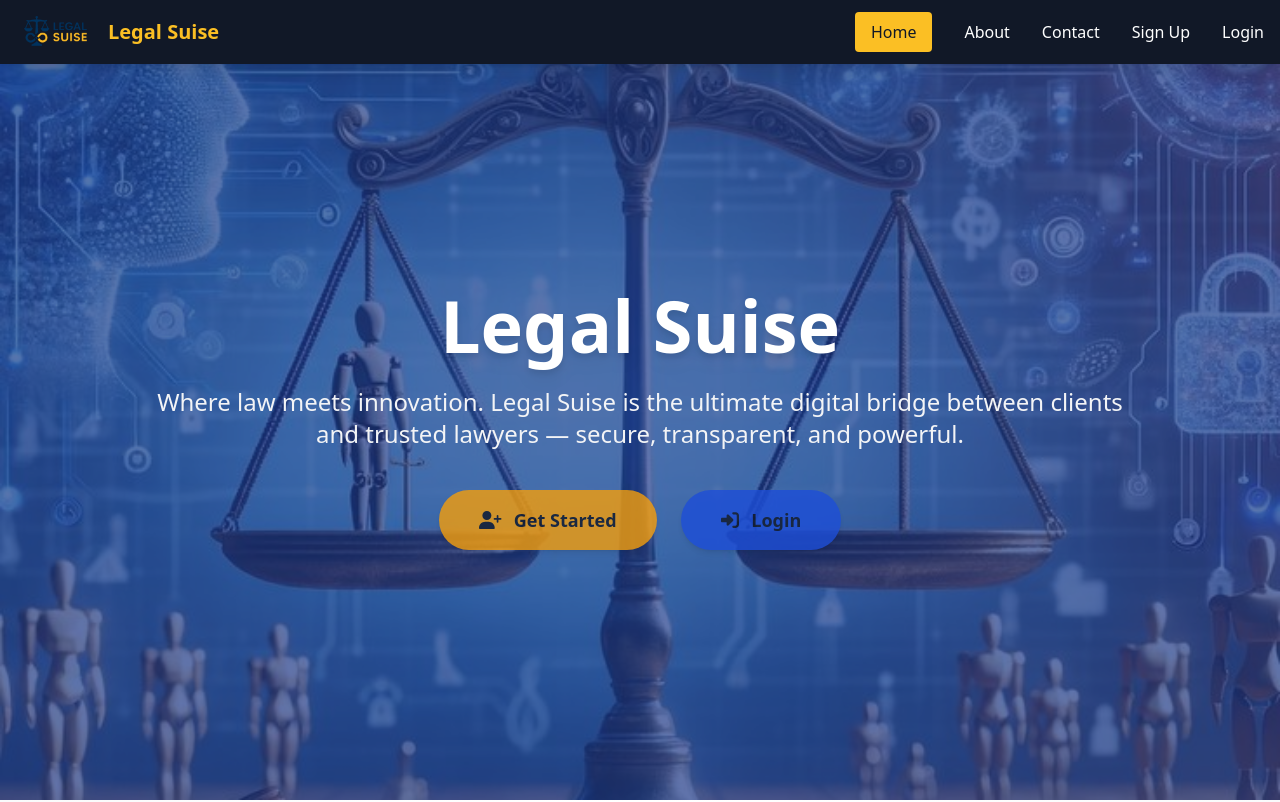
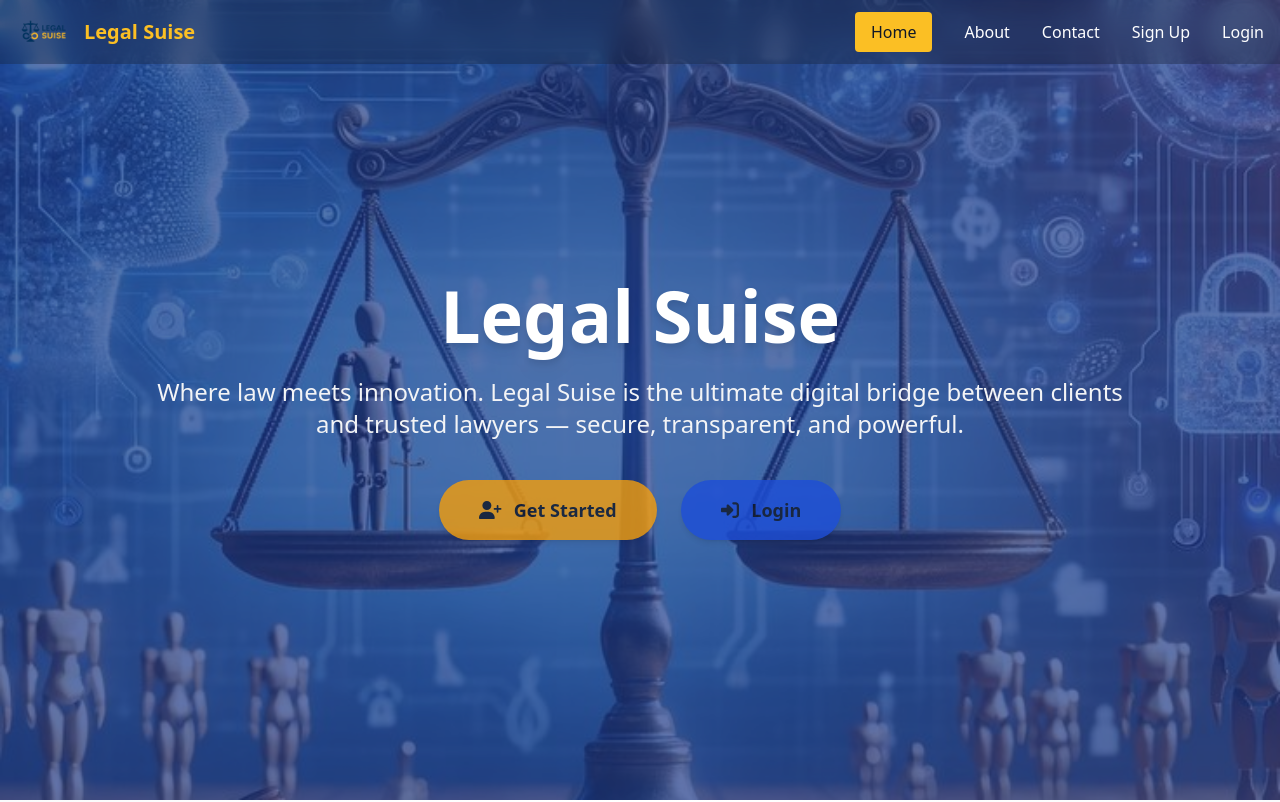
Before and after one commit to Leeoasis/sharuh-law-frontend, a React (Create React App) app: page / in a window 1280 px wide. Shown: the top 802 px of the page. Built offline with nearby package versions, Linux system fonts and the light colour scheme; what @rails/actioncable would draw is missing.

Commit message:
Refine the navbar

```diff
--- a/src/components/landingSite/Navbar.js
+++ b/src/components/landingSite/Navbar.js
@@ -1,4 +1,4 @@
-import React, { useState } from "react";
+import React, { useState, useEffect } from "react";
 import { Link, useLocation } from "react-router-dom";
 import { FontAwesomeIcon } from "@fortawesome/react-fontawesome";
 import { faBars, faTimes } from "@fortawesome/free-solid-svg-icons";
@@ -6,7 +6,17 @@ import Logo from "../../assets/Images/logo.png"; // ✅ Import your logo
 
 const Navbar = () => {
   const [isMobileMenuOpen, setIsMobileMenuOpen] = useState(false);
+  const [isScrolled, setIsScrolled] = useState(false);
   const location = useLocation();
+
+  // ✅ Detect scroll to switch background
+  useEffect(() => {
+    const handleScroll = () => {
+      setIsScrolled(window.scrollY > 50);
+    };
+    window.addEventListener("scroll", handleScroll);
+    return () => window.removeEventListener("scroll", handleScroll);
+  }, []);
 
   const toggleMobileMenu = () => setIsMobileMenuOpen(!isMobileMenuOpen);
   const closeMobileMenu = () => setIsMobileMenuOpen(false);
@@ -14,19 +24,26 @@ const Navbar = () => {
   const getLinkClass = (path) =>
     location.pathname === path
       ? "bg-amber-400 text-gray-900 px-4 py-2 rounded transition duration-300 flex items-center"
-      : "hover:text-amber-400 transition duration-300 flex items-center";
+      : "text-white hover:text-amber-400 transition duration-300 flex items-center";
 
   return (
-    <nav className="fixed top-0 left-0 w-full bg-gray-900 text-white shadow-lg z-50">
+    <nav
+      className={`fixed top-0 left-0 w-full z-50 transition duration-500 ${
+        isScrolled
+          ? "bg-gray-900 shadow-lg"
+          : "bg-gray-900/30 backdrop-blur-md"
+      }`}
+    >
       <div className="max-w-7xl mx-auto px-4 flex justify-between items-center h-16">
         {/* Logo + Name */}
         <Link to="/" className="flex items-center space-x-3">
           <img
             src={Logo}
             alt="Legal Suise Logo"
-            className="h-20 w-auto object-contain" // ✅ Larger logo
+            className="h-14 w-auto object-contain"
           />
-          <span className="text-xl font-bold text-amber-400">
+          {/* ✅ Hide text on mobile, show on md+ */}
+          <span className="hidden md:inline text-xl font-bold text-amber-400">
             Legal Suise
           </span>
         </Link>
--- a/src/components/landingSite/WelcomePage.js
+++ b/src/components/landingSite/WelcomePage.js
@@ -107,7 +107,7 @@ const Landing = () => {
 
       {/* Hero Section */}
       <div
-        className="relative flex items-center justify-center h-[100vh] bg-cover bg-center animate-fade-in pt-10 md:pt-10"
+        className="relative flex items-center justify-center h-[100vh] bg-cover bg-center animate-fade-in pt-5 md:pt-5"
         style={{ backgroundImage: `url(${MessageImage})` }}
       >
         <div className="absolute inset-0 bg-blue-900/70"></div>
```
